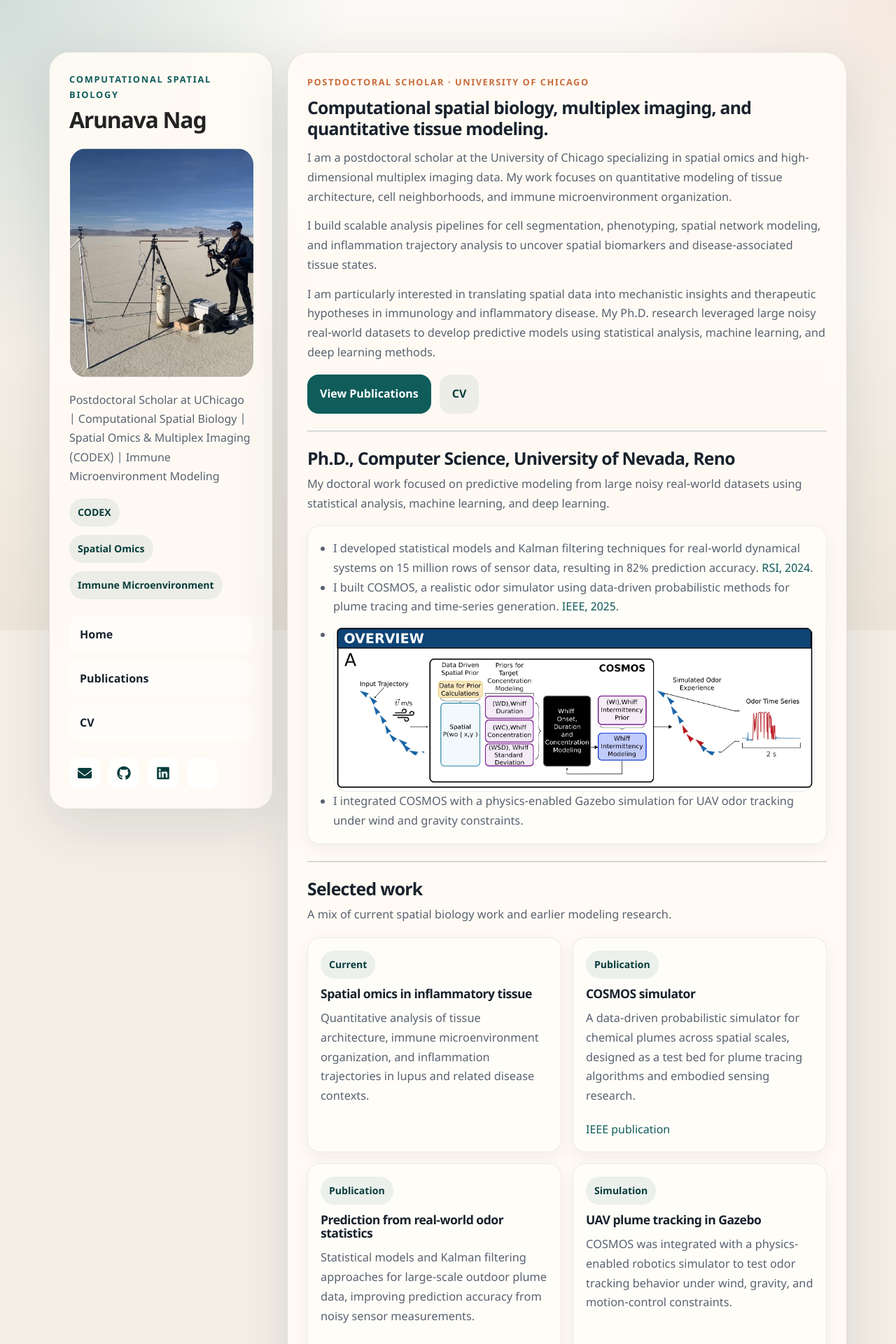
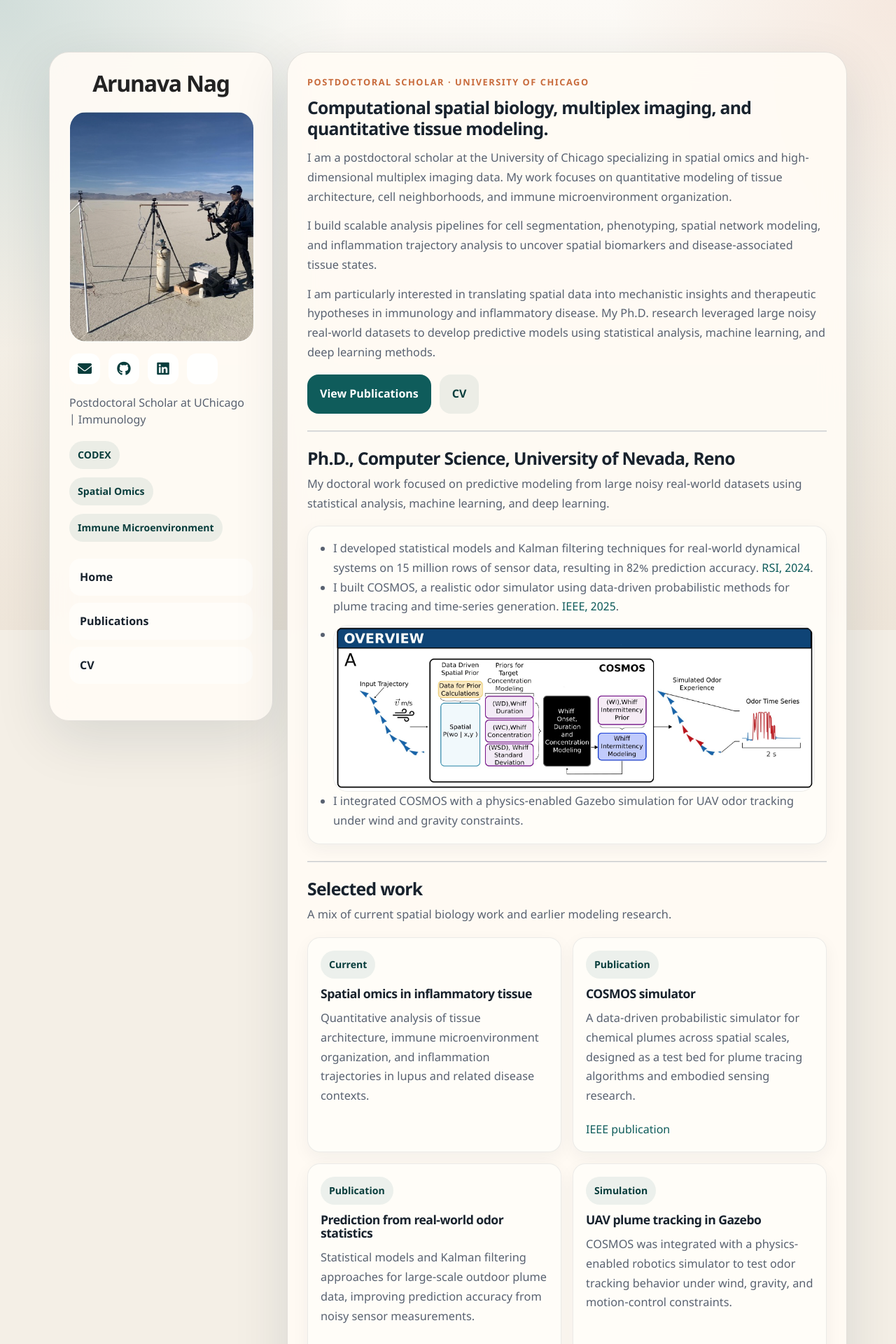
Before and after one commit to arunavanag591/mypage, a Jekyll site: the page built from index.md, in a window 1280 px wide. Shown: the top 1920 px of the page at 70% size. Built offline with Jekyll 4.4.1, drawn with Linux system fonts in a browser that asks for light colours; a style sheet for code colours, icons or effects is not loaded.

Commit message:
moved icons

```diff
--- a/_config.yml
+++ b/_config.yml
@@ -1,6 +1,7 @@
 title: Arunava Nag
 logo: /assets/img/me.png
-description: Postdoctoral Scholar at UChicago | Computational Spatial Biology | Spatial Omics & Multiplex Imaging (CODEX) | Immune Microenvironment Modeling
+description: |
+  Postdoctoral Scholar at UChicago | Immunology
 google_analytics:
 theme: jekyll-theme-minimal
 
--- a/_layouts/default.html
+++ b/_layouts/default.html
@@ -16,27 +16,12 @@
     <div class="site-shell">
       <aside class="site-sidebar">
         <a class="brand-lockup" href="{{ "/" | absolute_url }}">
-          <span class="brand-kicker">Computational Spatial Biology</span>
           <h1>{{ site.title | default: site.github.repository_name }}</h1>
         </a>
 
         {% if site.logo %}
           <img class="profile-photo" src="{{site.logo | relative_url}}" alt="{{ site.title }} profile photo" />
         {% endif %}
-
-        <p class="sidebar-summary">{{ site.description | default: site.github.project_tagline }}</p>
-
-        <div class="sidebar-badges">
-          <span>CODEX</span>
-          <span>Spatial Omics</span>
-          <span>Immune Microenvironment</span>
-        </div>
-
-        <nav class="site-nav" aria-label="Primary">
-          <a href="{{ "/" | absolute_url }}">Home</a>
-          <a href="{{ site.baseurl }}/publications/">Publications</a>
-          <a href="{{ site.baseurl }}/resume/">CV</a>
-        </nav>
 
         <div class="sidebar-icons">
           <a href="mailto:arunavan@uchicago.edu" aria-label="Email">
@@ -52,6 +37,20 @@
             <i class="ai ai-google-scholar"></i>
           </a>
         </div>
+
+        <p class="sidebar-summary">{{ site.description | default: site.github.project_tagline }}</p>
+
+        <div class="sidebar-badges">
+          <span>CODEX</span>
+          <span>Spatial Omics</span>
+          <span>Immune Microenvironment</span>
+        </div>
+
+        <nav class="site-nav" aria-label="Primary">
+          <a href="{{ "/" | absolute_url }}">Home</a>
+          <a href="{{ site.baseurl }}/publications/">Publications</a>
+          <a href="{{ site.baseurl }}/resume/">CV</a>
+        </nav>
       </aside>
 
       <main class="site-main">
--- a/assets/css/style.scss
+++ b/assets/css/style.scss
@@ -74,6 +74,8 @@ body {
 .brand-lockup:hover {
   color: inherit;
   text-decoration: none;
+  display: block;
+  text-align: center;
 }
 
 .brand-kicker {
@@ -96,7 +98,7 @@ body {
 .profile-photo {
   display: block;
   width: 100%;
-  margin: 24px 0 18px;
+  margin: 24px 0 16px;
   border-radius: 24px;
   aspect-ratio: 4 / 5;
   object-fit: cover;
@@ -104,9 +106,11 @@ body {
 }
 
 .sidebar-summary {
-  margin: 0 0 18px;
+  margin: 14px 0 18px;
   color: var(--muted);
   font-size: 1rem;
+  line-height: 1.55;
+  white-space: pre-line;
 }
 
 .sidebar-badges,
@@ -168,6 +172,7 @@ body {
   display: flex;
   flex-wrap: wrap;
   gap: 12px;
+  margin-bottom: 10px;
 }
 
 .sidebar-icons a {
@@ -282,10 +287,24 @@ body {
 .button-link:hover {
   transform: translateY(-2px);
   background: var(--primary-dark);
+  color: #fff;
 }
 
 .button-link.secondary:hover {
   background: rgba(15, 92, 91, 0.15);
+  color: var(--primary-dark);
+}
+
+.button-link:focus,
+.button-link:active,
+.button-link:hover {
+  text-decoration: none;
+}
+
+.button-link.secondary:focus,
+.button-link.secondary:active,
+.button-link.secondary:hover {
+  text-decoration: none;
 }
 
 .hero-card,
```
